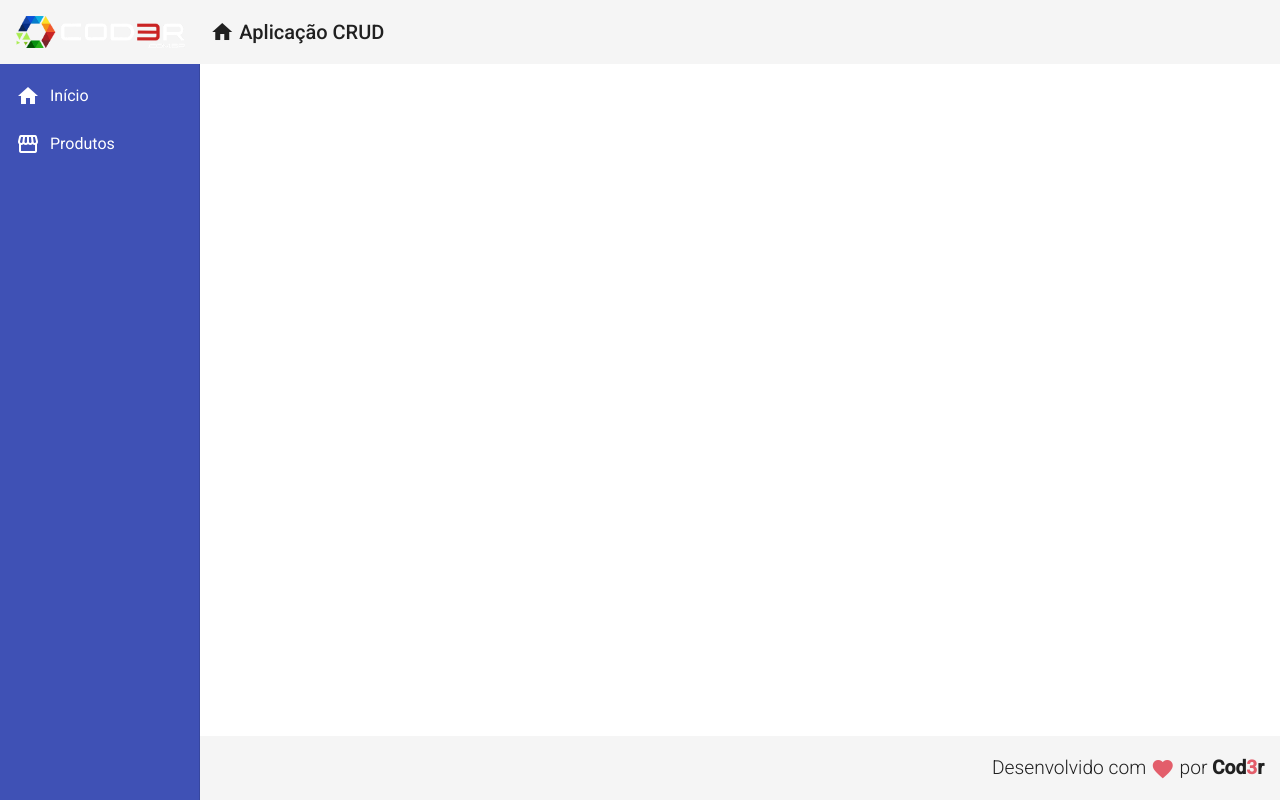
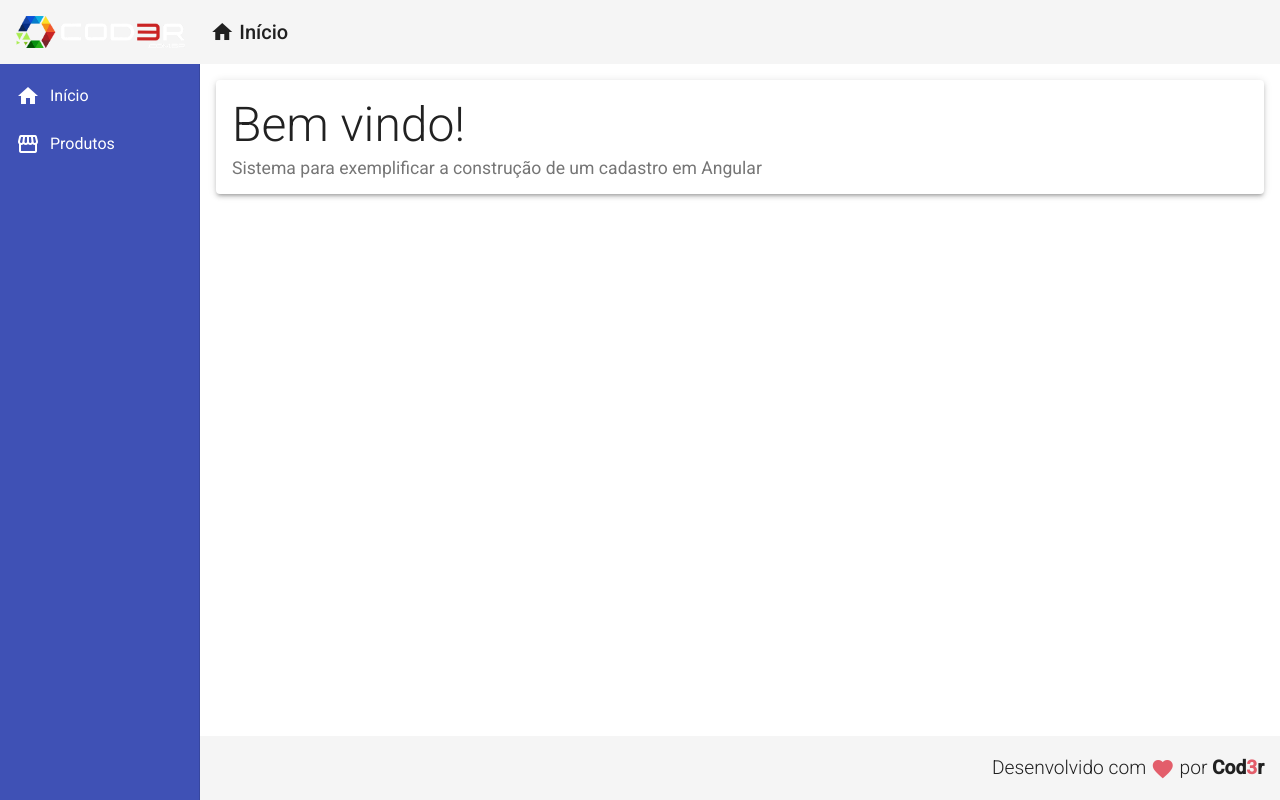
Before and after one commit to Coletinn/projeto-angular-app, an Angular app in the folder frontend/: page / in a window 1280 px wide. Built offline with nearby package versions, Linux system fonts and the light colour scheme.

Commit message:
Componente Home

```diff
--- a/frontend/src/app/components/template/header/header.component.html
+++ b/frontend/src/app/components/template/header/header.component.html
@@ -9,7 +9,7 @@
             <i class="material-icons">
                 home
             </i>
-            Aplicação CRUD
+            Início
         </a>
     </span>
 </mat-toolbar>
--- a/frontend/src/app/components/template/nav/nav.component.css
+++ b/frontend/src/app/components/template/nav/nav.component.css
@@ -10,3 +10,8 @@
 .sidenav i {
     padding-right: 10px;
 }
+
+.content {
+    padding: 16px;
+    background-color: #FFF;
+}
--- a/frontend/src/app/components/template/nav/nav.component.html
+++ b/frontend/src/app/components/template/nav/nav.component.html
@@ -16,4 +16,7 @@
             </a>
         </mat-nav-list>
     </mat-sidenav>
+    <mat-sidenav-content class="content">
+        <app-home></app-home>
+    </mat-sidenav-content>
 </mat-sidenav-container>
--- /dev/null
+++ b/frontend/src/app/views/home/home.component.css
@@ -0,0 +1,9 @@
+.home .title {
+    font-size: 3rem;
+    font-weight: 300;
+    line-height: 1.2;
+}
+
+.home .subtitle {
+    font-size: 1.1rem;
+}
--- /dev/null
+++ b/frontend/src/app/views/home/home.component.html
@@ -0,0 +1,8 @@
+<mat-card class="home mat-elevation-z3">
+    <mat-card-title class="title">
+        Bem vindo!
+    </mat-card-title>
+    <mat-card-subtitle class="subtitle">
+        Sistema para exemplificar a construção de um cadastro em Angular
+    </mat-card-subtitle>
+</mat-card>
--- /dev/null
+++ b/frontend/src/app/views/home/home.component.ts
@@ -0,0 +1,15 @@
+import { Component, OnInit } from '@angular/core';
+
+@Component({
+  selector: 'app-home',
+  templateUrl: './home.component.html',
+  styleUrls: ['./home.component.css']
+})
+export class HomeComponent implements OnInit {
+
+  constructor() { }
+
+  ngOnInit(): void {
+  }
+
+}
```
Also changed, not shown: frontend/src/app/app.module.ts (+7 -3 lines).
